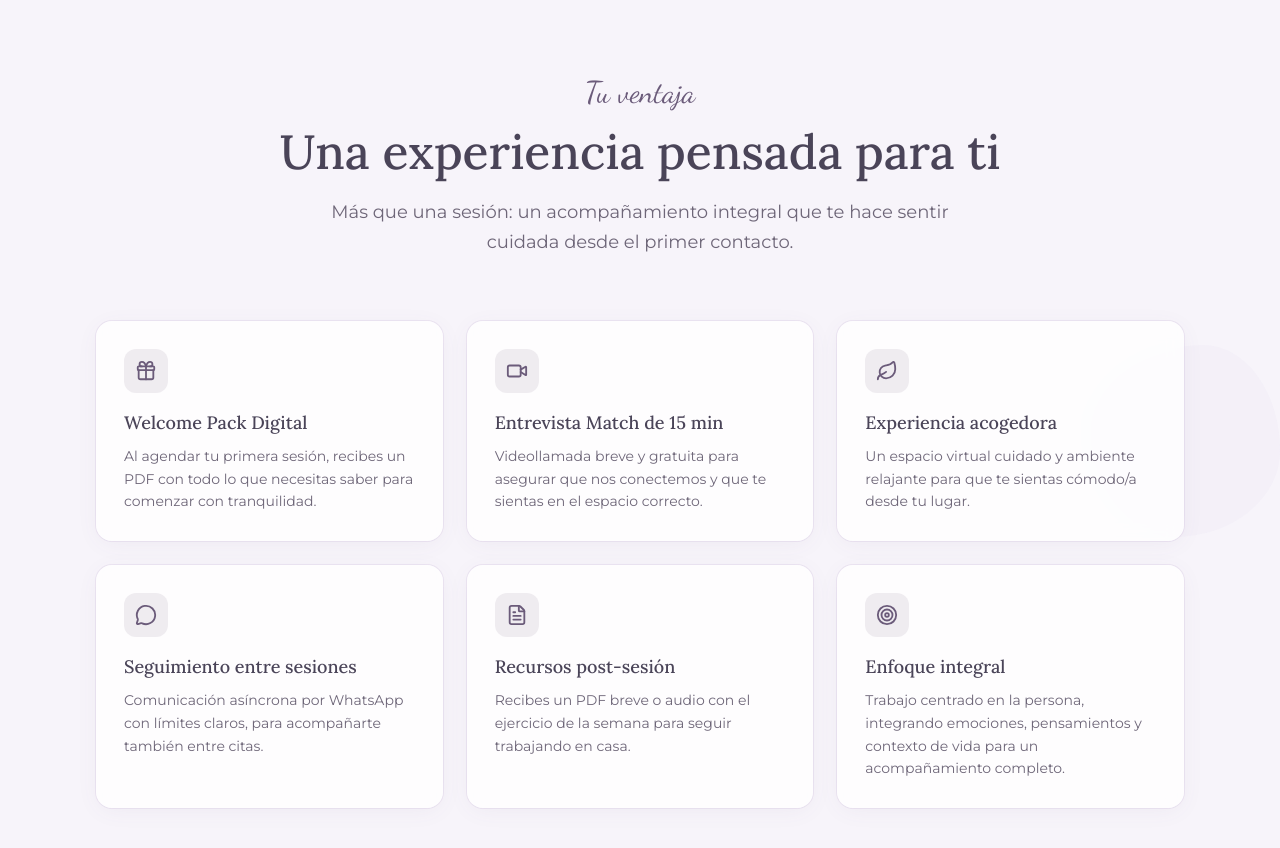
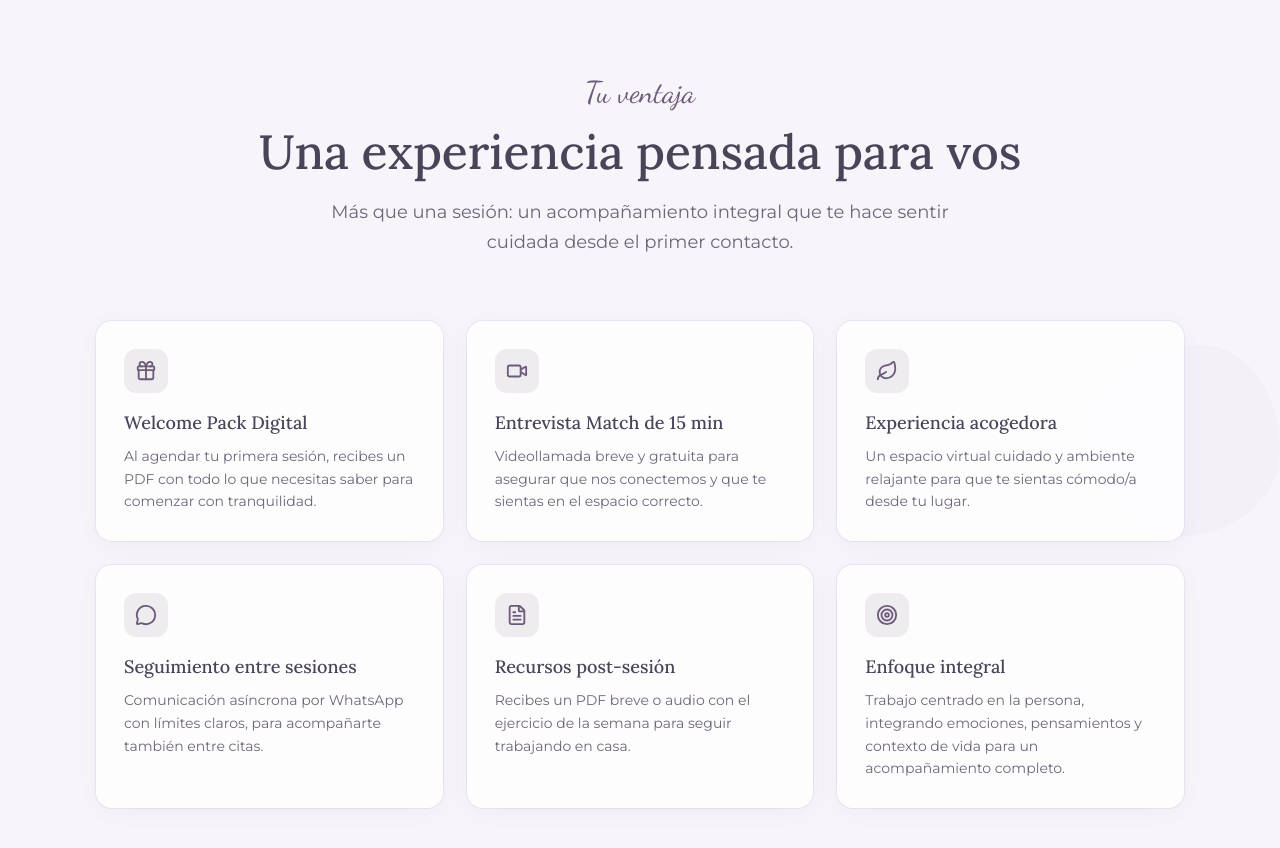
Before and after one commit to manuovejas1/lic-farizo, a Next.js app: page / in a window 1280 px wide. Shown: the part 4100-4948 px from the top of the page. Built offline with nearby package versions, Linux system fonts and the light colour scheme.

Commit message:
Update Differentiation.tsx

```diff
--- a/src/components/sections/Differentiation.tsx
+++ b/src/components/sections/Differentiation.tsx
@@ -35,7 +35,7 @@ export function Differentiation() {
       <Container className="relative">
         <SectionTitle
           eyebrow="Tu ventaja"
-          title="Una experiencia pensada para ti"
+          title="Una experiencia pensada para vos"
           subtitle="Más que una sesión: un acompañamiento integral que te hace sentir cuidada desde el primer contacto."
         />
 
```
